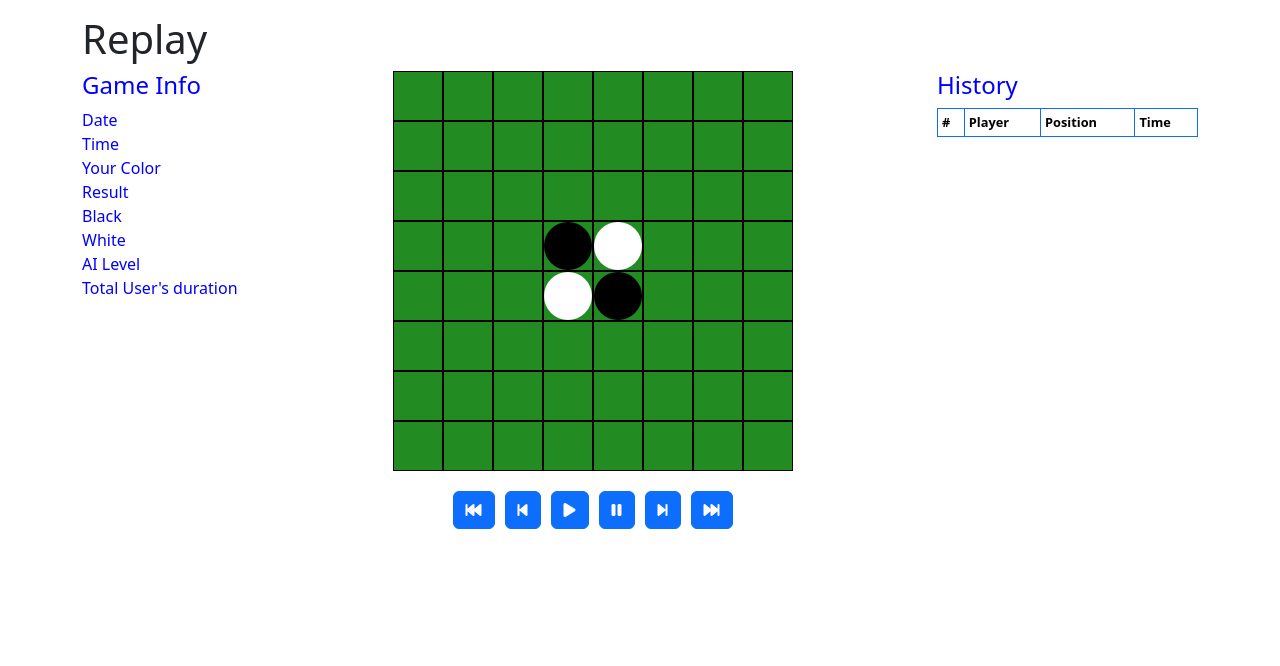
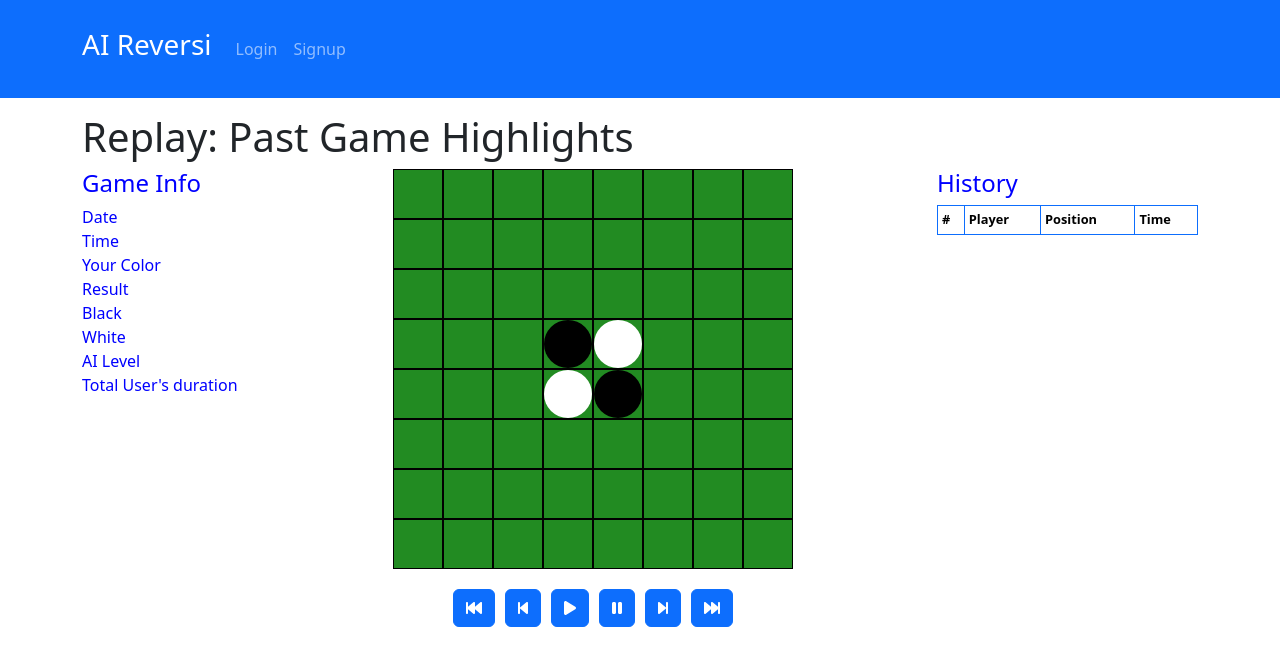
Before and after one commit to ryok247/ai-reversi, a React (Create React App) app in the folder frontend/: page /past_replay/1 in a window 1280 px wide. Shown: the top 666 px of the page. Built offline with nearby package versions, Linux system fonts and the light colour scheme; no server answers.

Commit message:
Refactor: past replay window

```diff
--- /dev/null
+++ b/frontend/src/GameInfo.js
@@ -0,0 +1,57 @@
+import React from "react";
+import { isUserLoggedIn } from "./manage-game"
+
+function GameInfo(){
+    return (
+        <>
+            <div className="info">
+            <h4>Game Info</h4>
+            </div>
+            <div className="info" style={{ display: isUserLoggedIn() ? 'block' : 'none' }}>
+                Title
+                <i id="edit-title-icon" className="fa fa-edit edit-icon" />
+            </div>
+            <div id="info-title-container" style={{ display: isUserLoggedIn() ? 'block' : 'none' }}>
+                <span id="info-title" />
+                {/* Input field for editing and save button (initially hidden) */}
+                <input type="text" id="edit-title-input" style={{ display: "none" }} />
+                <button id="save-title-button" style={{ display: "none" }}>
+                Save
+                </button>
+            </div>
+            <div className="info" style={{ display: isUserLoggedIn() ? 'block' : 'none' }}>
+                Description
+                <i id="edit-description-icon" className="fa fa-edit edit-icon" />
+            </div>
+            <div id="info-description-container" style={{ display: isUserLoggedIn() ? 'block' : 'none' }}>
+                <span id="info-description" />
+                <textarea
+                id="edit-description-input"
+                style={{ display: "none" }}
+                defaultValue={""}
+                />
+                <button id="save-description-button" style={{ display: "none" }}>
+                Save
+                </button>
+            </div>
+            <div className="info">Date</div>
+            <div id="info-date" />
+            <div className="info">Time</div>
+            <div id="info-time" />
+            <div className="info">Your Color</div>
+            <div id="info-color" />
+            <div className="info">Result</div>
+            <div id="info-result" />
+            <div className="info">Black</div>
+            <div id="info-black-score" />
+            <div className="info">White</div>
+            <div id="info-white-score" />
+            <div className="info">AI Level</div>
+            <div id="info-ai-level" />
+            <div className="info">Total User's duration</div>
+            <div id="info-duration" />
+    </>
+    );
+}
+
+export default GameInfo;
--- /dev/null
+++ b/frontend/src/HistoryReplay.js
@@ -0,0 +1,28 @@
+import React from 'react';
+
+function HistoryReplay(){
+    return (
+    <div className="history-replay">
+        <div className="info">
+            <h4>History</h4>
+        </div>
+        <div className="overflow-auto" style={{ maxHeight: 400 }}>
+        <table className="past-history-table table table-striped table-bordered border-primary table-sm">
+            <thead>
+                <tr>
+                    <th scope="col">#</th>
+                    <th scope="col">Player</th>
+                    <th scope="col">Position</th>
+                    <th scope="col">Time</th>
+                </tr>
+            </thead>
+            <tbody id="replay-table-body">
+                {/* 履歴がここに表示されます */}
+            </tbody>
+        </table>
+        </div>
+    </div>
+    );
+}
+
+export default HistoryReplay;
--- a/frontend/src/PastReplay.js
+++ b/frontend/src/PastReplay.js
@@ -5,7 +5,11 @@ import { ReplayAnimator } from './animation.js';
 import { addToHistoryTable, updateGameName } from "./manage-game.js";
 import { getCsrfToken } from './utilities.js'
 import { sharedState } from "./game-shared.js";
-import { isUserLoggedIn } from './manage-game.js';
+import GameBoard from './primary-tabs/GameBoard.js';
+import GameInfo from './GameInfo.js';
+import ReplayControls from './primary-tabs/ReplayControls.js';
+import NavigationBar from './navigation-bar/NavigationBar';
+import HistoryReplay from './HistoryReplay.js';
 
 // サーバーに新しい説明を送信する関数
 function updateGameDescription(gameId, description) {
@@ -191,127 +195,28 @@ function PastReplay() {
   }, []);
 
   return (
+    <>
+        <NavigationBar />
         <div className="container">
-        <h1>Replay</h1>
+            <h1>Replay: Past Game Highlights</h1>
             <input type="hidden" id="game-id" defaultValue="{{ game_id }}" />
             <div className="row">
                 <div className="col-md-2 col-12">
-            <div className="info">
-                <h4>Game Info</h4>
-            </div>
-            <div className="info" style={{ display: isUserLoggedIn() ? 'block' : 'none' }}>
-                Title
-                <i id="edit-title-icon" className="fa fa-edit edit-icon" />
-            </div>
-            <div id="info-title-container" style={{ display: isUserLoggedIn() ? 'block' : 'none' }}>
-                <span id="info-title" />
-                {/* Input field for editing and save button (initially hidden) */}
-                <input type="text" id="edit-title-input" style={{ display: "none" }} />
-                <button id="save-title-button" style={{ display: "none" }}>
-                Save
-                </button>
-            </div>
-            <div className="info" style={{ display: isUserLoggedIn() ? 'block' : 'none' }}>
-                Description
-                <i id="edit-description-icon" className="fa fa-edit edit-icon" />
-            </div>
-            <div id="info-description-container" style={{ display: isUserLoggedIn() ? 'block' : 'none' }}>
-                <span id="info-description" />
-                <textarea
-                id="edit-description-input"
-                style={{ display: "none" }}
-                defaultValue={""}
-                />
-                <button id="save-description-button" style={{ display: "none" }}>
-                Save
-                </button>
-            </div>
-            <div className="info">Date</div>
-            <div id="info-date" />
-            <div className="info">Time</div>
-            <div id="info-time" />
-            <div className="info">Your Color</div>
-            <div id="info-color" />
-            <div className="info">Result</div>
-            <div id="info-result" />
-            <div className="info">Black</div>
-            <div id="info-black-score" />
-            <div className="info">White</div>
-            <div id="info-white-score" />
-            <div className="info">AI Level</div>
-            <div id="info-ai-level" />
-            <div className="info">Total User's duration</div>
-            <div id="info-duration" />
+                    <GameInfo />
                 </div>
                 <div className="col-md-7 col-12">
-            <div className="board animated">
-                {/* Game board will be generated here. */}
-            </div>
-            <div className="controls">
-                <button
-                type="button"
-                className="btn btn-primary"
-                id="restart-animation-btn"
-                >
-                <i className="fa-solid fa-backward-fast" />
-                </button>
-                <button
-                type="button"
-                className="btn btn-primary"
-                id="backward-step-btn"
-                >
-                <i className="fa-solid fa-backward-step" />
-                </button>
-                <button
-                type="button"
-                className="btn btn-primary"
-                id="start-animation-btn"
-                >
-                <i className="fa-solid fa-solid fa-play" />
-                </button>
-                <button
-                type="button"
-                className="btn btn-primary"
-                id="pause-animation-btn"
-                >
-                <i className="fa-solid fa-pause" />
-                </button>
-                <button type="button" className="btn btn-primary" id="forward-step-btn">
-                <i className="fa-solid fa-forward-step" />
-                </button>
-                <button type="button" className="btn btn-primary" id="skip-to-end-btn">
-                <i className="fa-solid fa-forward-fast" />
-                </button>
-            </div>
+                    <GameBoard className="board animated" />
+                    <ReplayControls />
                     <div className="progress-bar">
                         <div className="progress" id="progress" />
                     </div>
                 </div>
                 <div className="col-md-3 col-12">
-            <div className="history-replay">
-                <div className="info">
-                <h4>History</h4>
-                </div>
-                <div className="overflow-auto" style={{ maxHeight: 400 }}>
-                <table className="past-history-table table table-striped table-bordered border-primary table-sm">
-                    <thead>
-                    <tr>
-                        <th scope="col">#</th>
-                        <th scope="col">Player</th>
-                        <th scope="col">Position</th>
-                        <th scope="col">Time</th>
-                    </tr>
-                    </thead>
-                    <tbody id="replay-table-body">
-                    {/* 履歴がここに表示されます */}
-                    </tbody>
-                </table>
+                    <HistoryReplay />
                 </div>
             </div>
         </div>
-        </div>
-    </div>
-
+    </>
   );
 }
 
--- a/frontend/src/primary-tabs/GameBoard.js
+++ b/frontend/src/primary-tabs/GameBoard.js
@@ -1,8 +1,8 @@
 import React from 'react';
 
-function GameBoard() {
+function GameBoard({className}) {
   return (
-    <div className="board">
+    <div className={className}>
       {/* ゲームボードがここに生成されます */}
     </div>
   );
--- a/frontend/src/primary-tabs/GameOptions.js
+++ b/frontend/src/primary-tabs/GameOptions.js
@@ -23,7 +23,7 @@ function GameOptions() {
             <HighlightOption />
           </div>
           <div className="col-md-5 col-12">
-            <GameBoard />
+            <GameBoard className="board"/>
           </div>
           <div className="col-md-3 col-12">
             <TurnAndScore />
```
Lines whose indentation alone changed are shown as unchanged.
